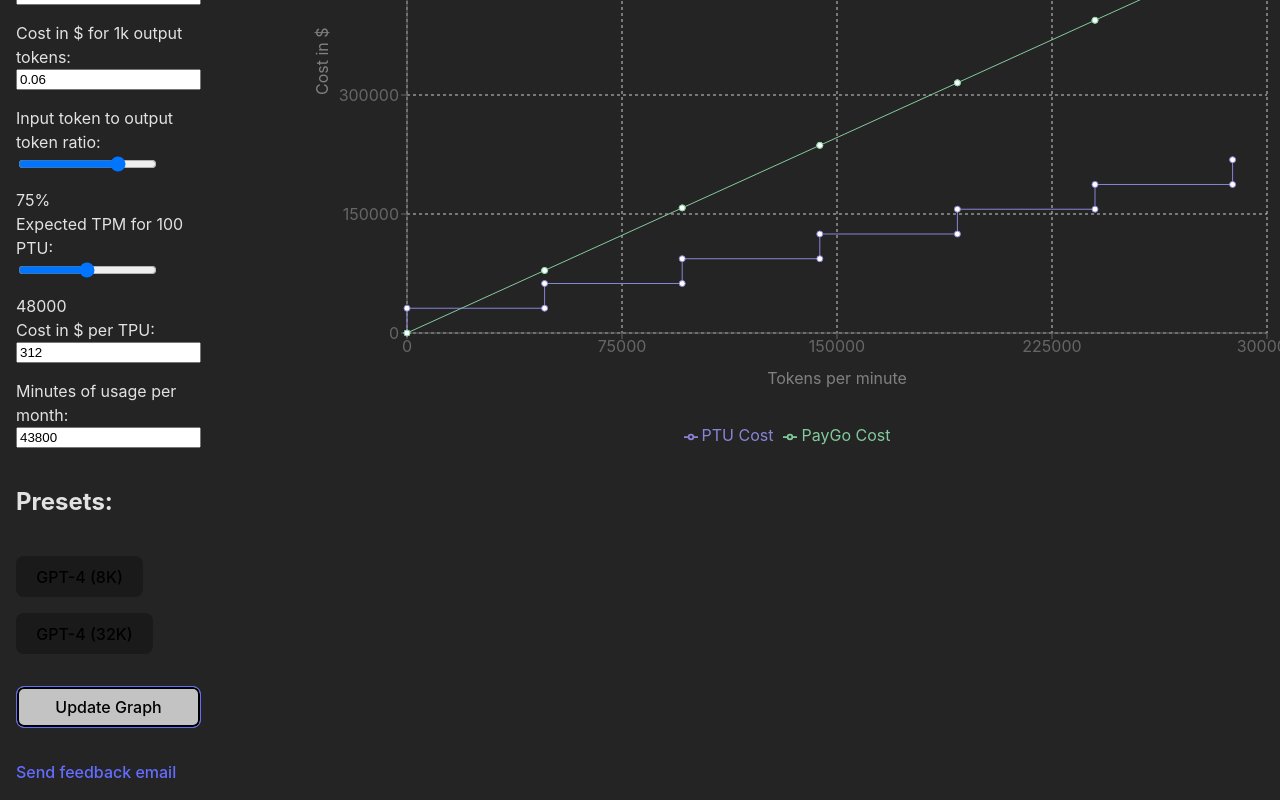
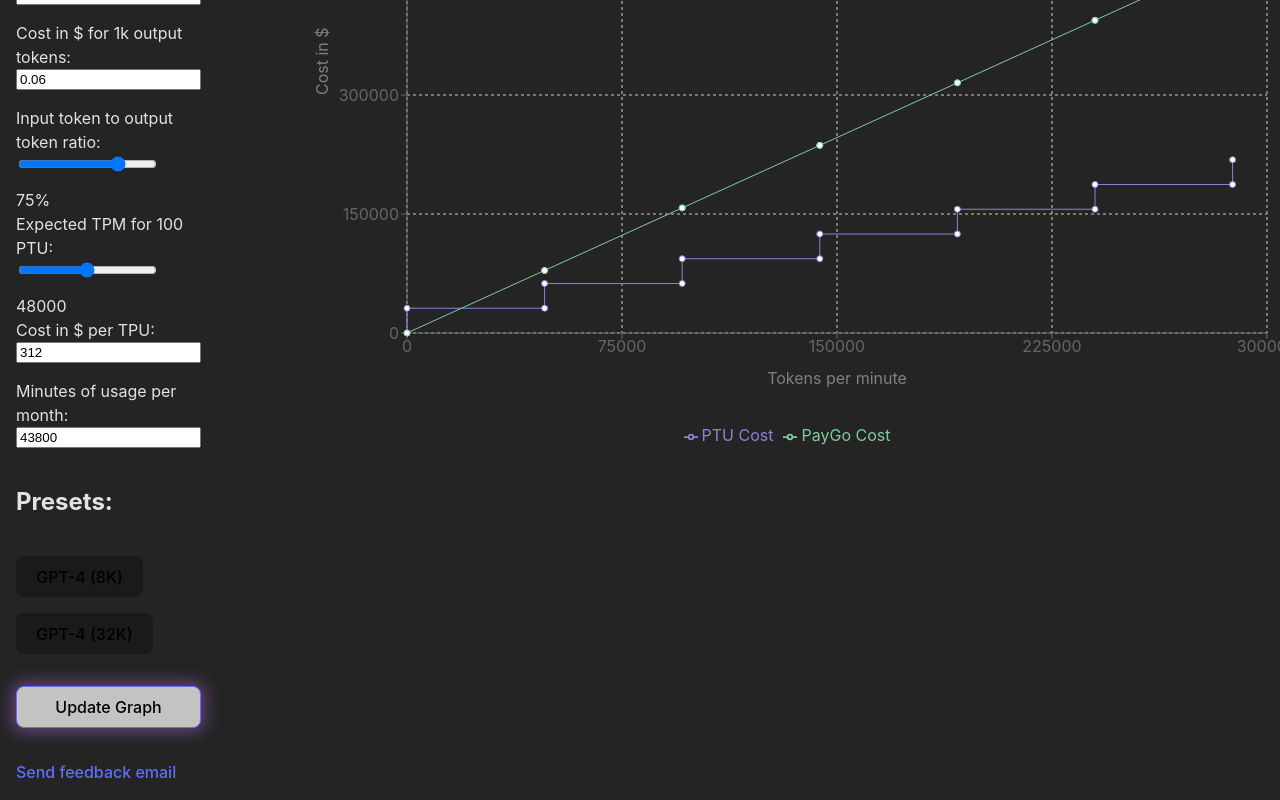
Before and after one commit to rom212/ptutool, a React (Vite) app: page / in a window 1280 px wide. In both pictures the pointer is over the button "Update Graph". Shown: the part 384-1184 px from the top of the page. Built offline with nearby package versions, Linux system fonts and the light colour scheme.

Commit message:
upadted update button

```diff
--- a/src/components/settings/Settings.module.css
+++ b/src/components/settings/Settings.module.css
@@ -38,7 +38,7 @@
         }
 
         button:hover {
-            box-shadow:0px 0px 0px 2px black inset;
+            box-shadow: 0 0 16px 4px rgba(145, 92, 182, .6);
           }
     }
 
```
